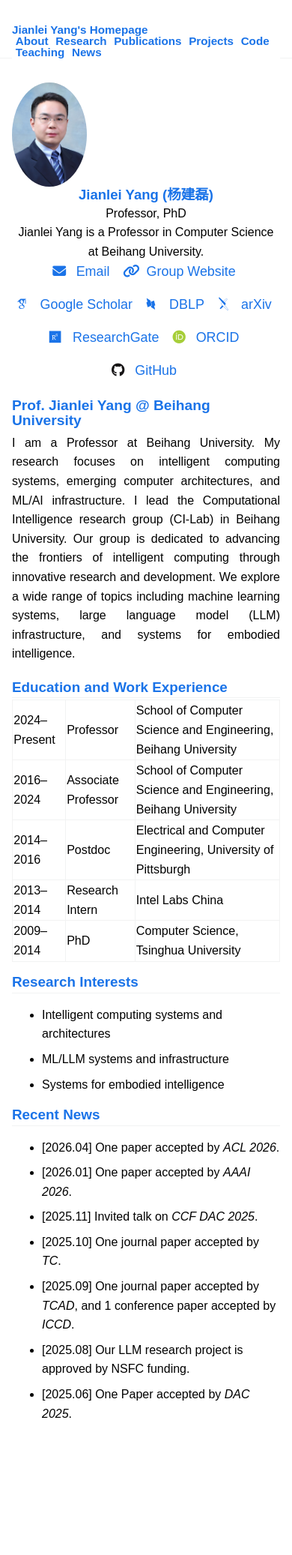
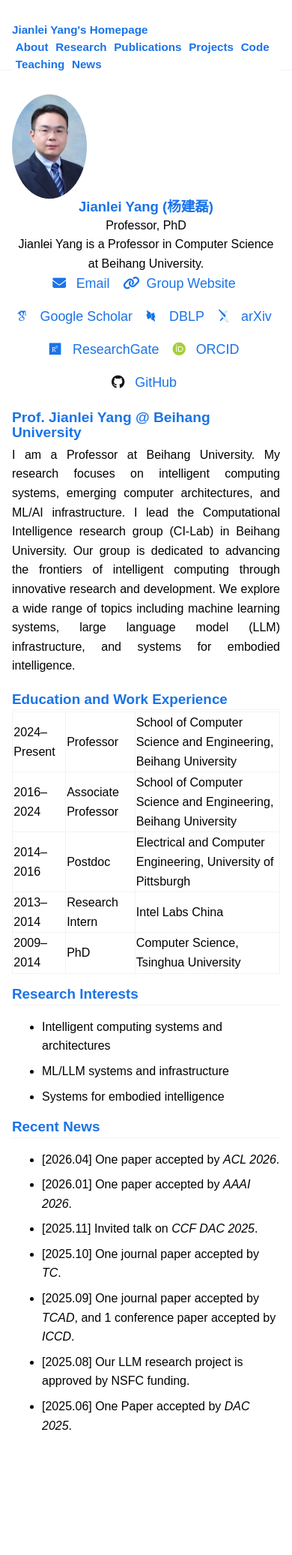
Before and after one commit to dogrush/dogrush.github.io, a Jekyll site: the page built from _pages/about.md, in a window 390 px wide. Shown: the whole page at 75% size. Built offline with Jekyll 4.4.1, drawn with Linux system fonts in a browser that asks for light colours; some web fonts are replaced.

Commit message:
modified:   _sass/_custom.scss

```diff
--- a/_sass/_custom.scss
+++ b/_sass/_custom.scss
@@ -217,6 +217,7 @@ a:focus,
   .greedy-nav .visible-links {
     flex-wrap: wrap;
     justify-content: flex-start;
+    row-gap: 0.5em;
   }
 
   .greedy-nav .visible-links .masthead__menu-item--lg {
```
